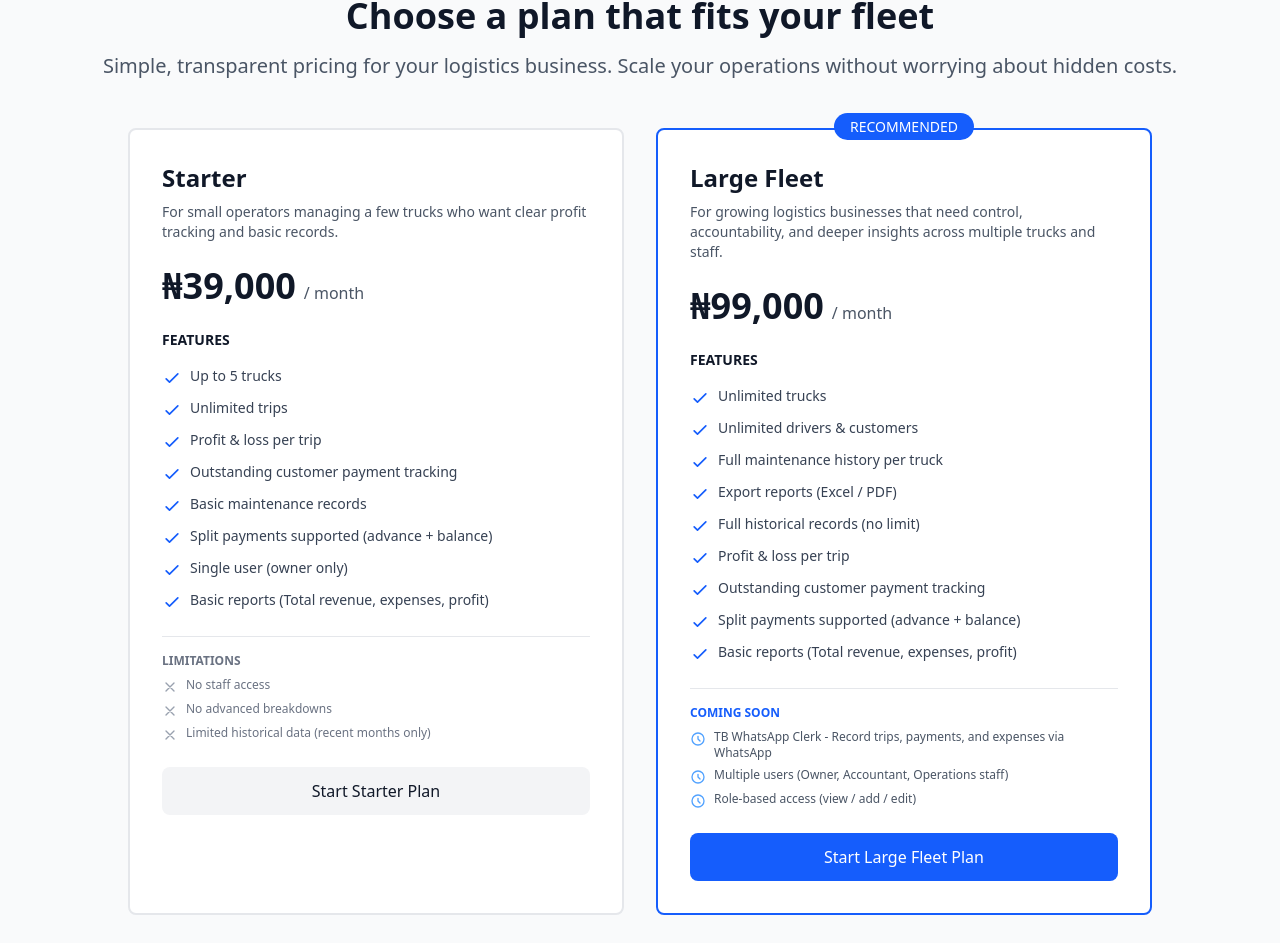
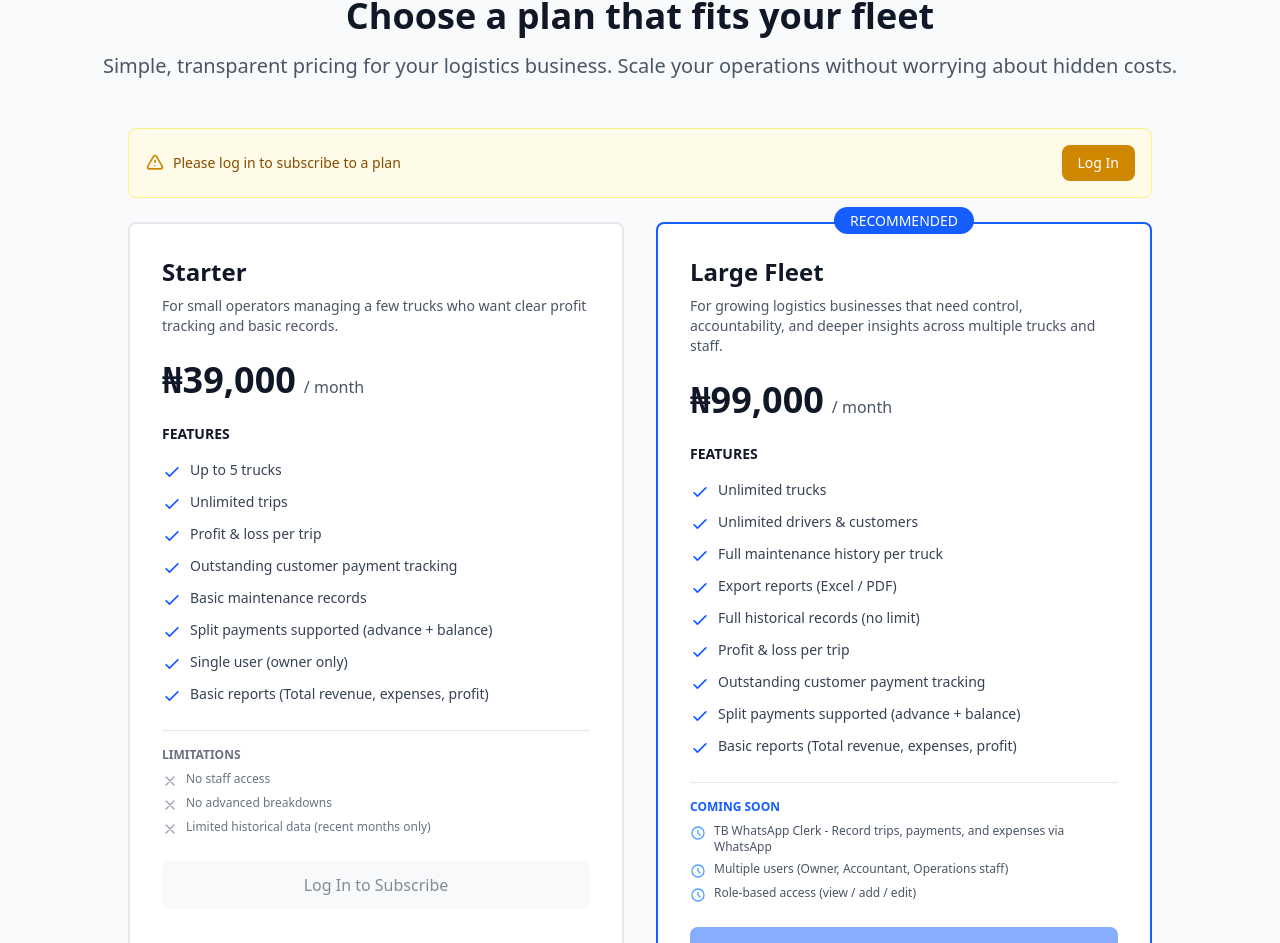
Before and after one commit to Jim9code/truckbook, a SvelteKit app in the folder truckbook-ui/: page /subscription in a window 1280 px wide. Shown: the part 117-1060 px from the top of the page. Built offline with nearby package versions, Linux system fonts and the light colour scheme; no server answers.

Commit message:
Refactor authentication handling in subscription page: export getToken function for token retrieval, implement authentication checks before subscription actions, and display login prompt for unauthenticated users. Enhance user experience with toast notifications for login requirements.

```diff
--- a/truckbook-ui/src/routes/subscription/+page.svelte
+++ b/truckbook-ui/src/routes/subscription/+page.svelte
@@ -1,7 +1,8 @@
 <script>
 	import { onMount } from 'svelte';
 	import { goto } from '$app/navigation';
-	import { api } from '$lib/api.js';
+	import { browser } from '$app/environment';
+	import { api, getToken } from '$lib/api.js';
 	import logo from '$lib/assets/truckbooklogo.png';
 	import Toast from '$lib/components/Toast.svelte';
 	import ConfirmationModal from '$lib/components/ConfirmationModal.svelte';
@@ -16,6 +17,7 @@
 	let toastMessage = '';
 	let toastType = 'success';
 	let showToast = false;
+	let isAuthenticated = false;
 
 	function showToastMessage(message, type = 'success') {
 		toastMessage = message;
@@ -23,8 +25,21 @@
 		showToast = true;
 	}
 
+	// Check authentication status
+	function checkAuth() {
+		if (browser) {
+			const token = getToken();
+			isAuthenticated = !!token;
+		}
+	}
+
 	onMount(async () => {
-		await loadSubscriptionStatus();
+		checkAuth();
+		if (isAuthenticated) {
+			await loadSubscriptionStatus();
+		} else {
+			isLoadingStatus = false;
+		}
 	});
 
 	async function loadSubscriptionStatus() {
@@ -42,6 +57,16 @@
 	}
 
 	async function handleSubscribe(planType) {
+		// Check authentication before proceeding
+		checkAuth();
+		if (!isAuthenticated) {
+			showToastMessage('Please log in to subscribe to a plan', 'error');
+			setTimeout(() => {
+				goto('/login');
+			}, 1500);
+			return;
+		}
+
 		isLoading = true;
 		error = '';
 
@@ -60,7 +85,15 @@
 			}
 		} catch (err) {
 			console.error('Subscription error:', err);
-			error = err.message || 'Error creating subscription. Please try again.';
+			// If error is due to authentication, redirect to login
+			if (err.message?.includes('401') || err.message?.includes('Unauthorized') || err.message?.includes('token')) {
+				showToastMessage('Please log in to subscribe', 'error');
+				setTimeout(() => {
+					goto('/login');
+				}, 1500);
+			} else {
+				error = err.message || 'Error creating subscription. Please try again.';
+			}
 		} finally {
 			isLoading = false;
 		}
@@ -220,6 +253,28 @@
 				</p>
 			</div>
 
+			<!-- Authentication Required Message -->
+			{#if !isAuthenticated}
+				<div class="max-w-5xl mx-auto mb-6 p-4 bg-yellow-50 border border-yellow-200 rounded-lg">
+					<div class="flex items-center justify-between">
+						<div class="flex items-center">
+							<svg class="w-5 h-5 text-yellow-600 mr-2" fill="none" stroke="currentColor" viewBox="0 0 24 24">
+								<path stroke-linecap="round" stroke-linejoin="round" stroke-width="2" d="M12 9v2m0 4h.01m-6.938 4h13.856c1.54 0 2.502-1.667 1.732-3L13.732 4c-.77-1.333-2.694-1.333-3.464 0L3.34 16c-.77 1.333.192 3 1.732 3z" />
+							</svg>
+							<p class="text-yellow-800 text-sm font-medium">
+								Please log in to subscribe to a plan
+							</p>
+						</div>
+						<button
+							on:click={() => goto('/login')}
+							class="bg-yellow-600 text-white px-4 py-2 rounded-lg text-sm font-medium hover:bg-yellow-700 transition-colors"
+						>
+							Log In
+						</button>
+					</div>
+				</div>
+			{/if}
+
 			<!-- Error Message -->
 			{#if error}
 				<div class="max-w-5xl mx-auto mb-6 p-4 bg-red-50 border border-red-200 rounded-lg">
@@ -324,10 +379,10 @@
 
 				<button
 					on:click={() => handleSubscribe('starter')}
-					disabled={isLoading}
+					disabled={isLoading || !isAuthenticated}
 					class="w-full bg-gray-100 text-gray-900 py-3 rounded-lg font-medium hover:bg-gray-200 transition-colors disabled:opacity-50 disabled:cursor-not-allowed"
 				>
-					{isLoading ? 'Processing...' : 'Start Starter Plan'}
+					{isLoading ? 'Processing...' : !isAuthenticated ? 'Log In to Subscribe' : 'Start Starter Plan'}
 				</button>
 			</div>
 
@@ -440,10 +495,10 @@
 
 				<button
 					on:click={() => handleSubscribe('large-fleet')}
-					disabled={isLoading}
+					disabled={isLoading || !isAuthenticated}
 					class="w-full bg-blue-600 text-white py-3 rounded-lg font-medium hover:bg-blue-700 transition-colors disabled:opacity-50 disabled:cursor-not-allowed"
 				>
-					{isLoading ? 'Processing...' : 'Start Large Fleet Plan'}
+					{isLoading ? 'Processing...' : !isAuthenticated ? 'Log In to Subscribe' : 'Start Large Fleet Plan'}
 				</button>
 			</div>
 		</div>
```
Also changed, not shown: truckbook-ui/src/lib/api.js, truckbook-ui/src/routes/privacy/+page.svelte (line endings or trailing spaces), truckbook-ui/src/routes/refund/+page.svelte (line endings or trailing spaces), truckbook-ui/src/routes/terms/+page.svelte (line endings or trailing spaces).
